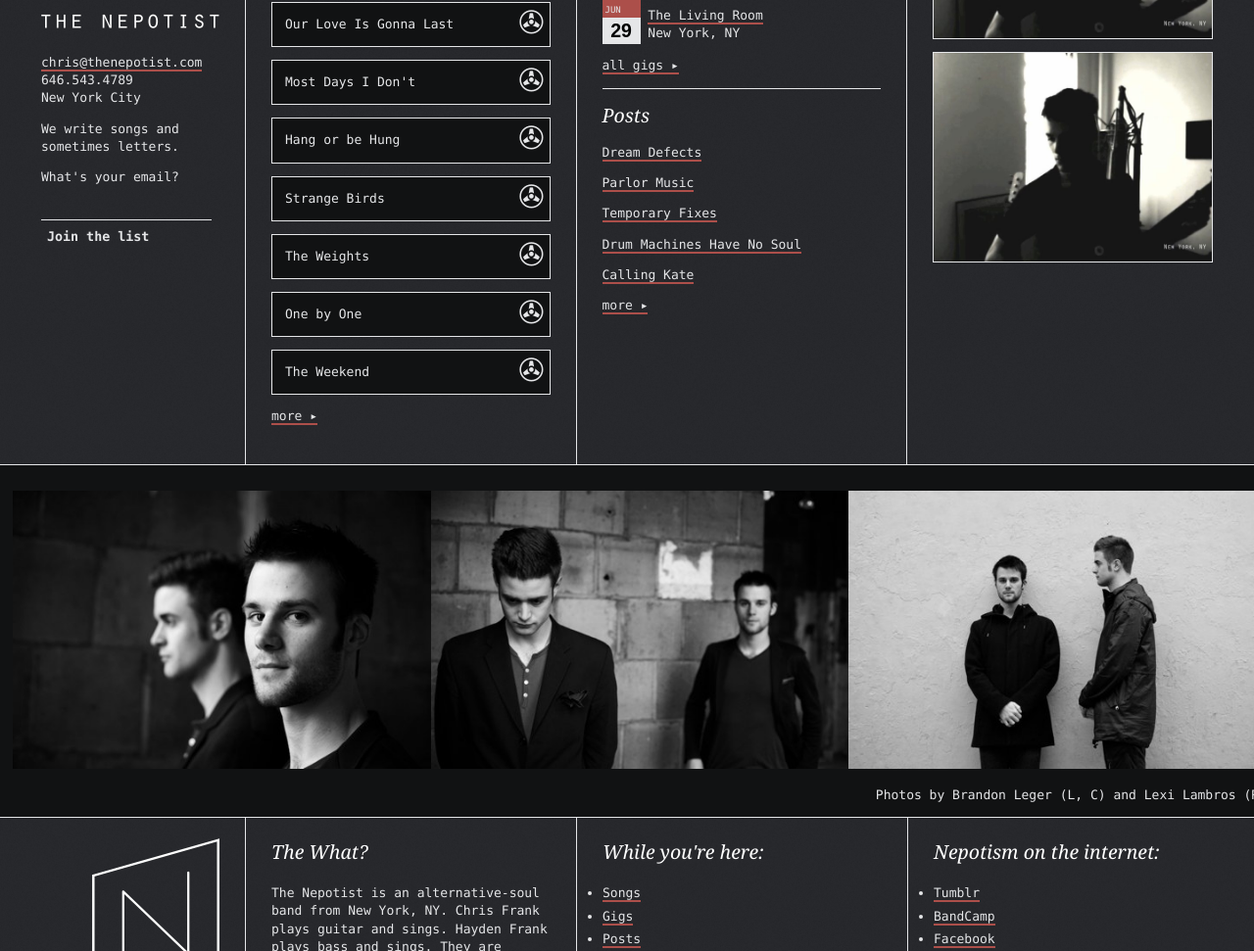
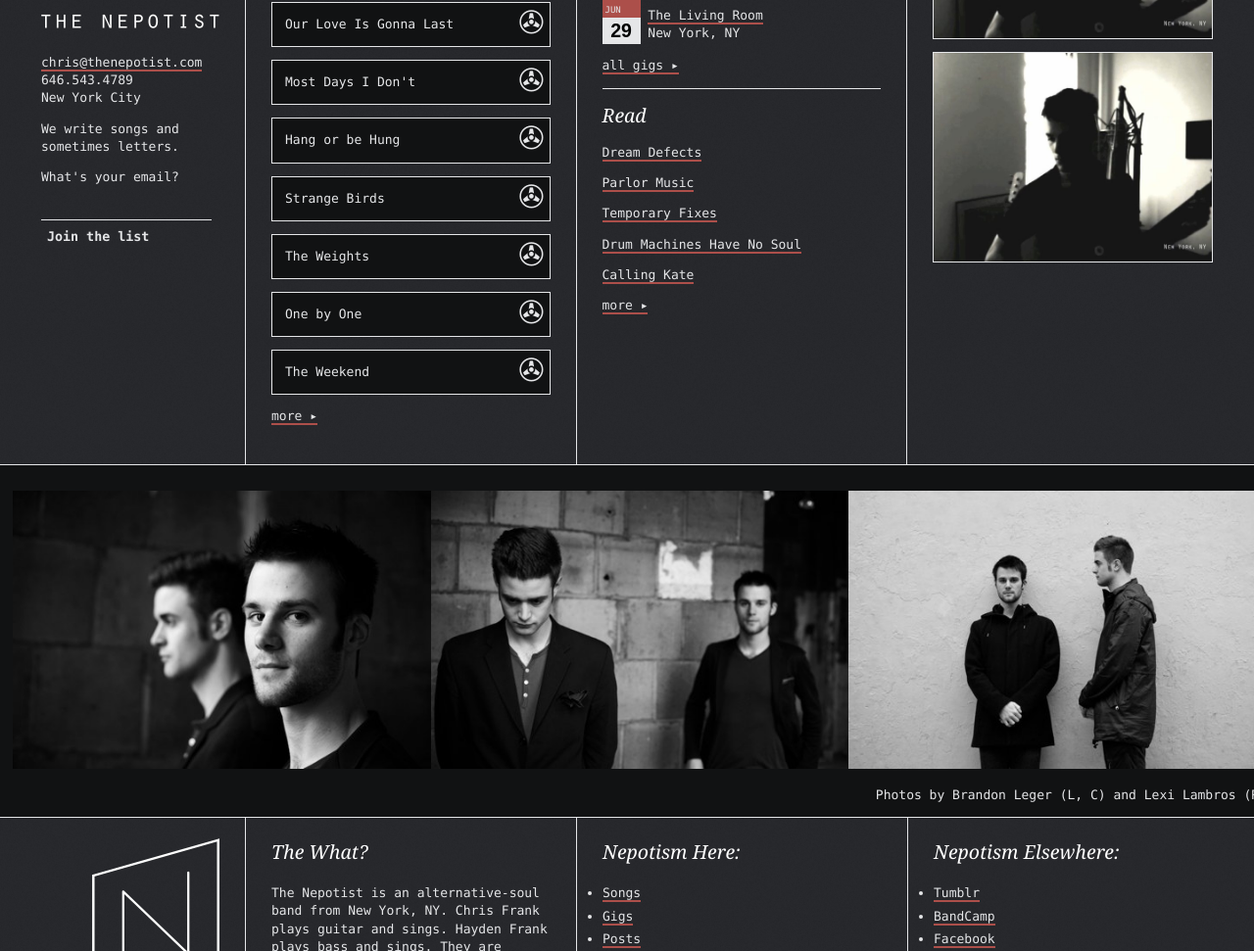
Before and after one commit to chrisfrank/chrisfrank.github.com, a Jekyll site: the page built from index.html, in a window 1280 px wide. Shown: the part 251-1222 px from the top of the page at 98% size. Built offline with Jekyll 4.4.1, drawn with Linux system fonts in a browser that asks for light colours.

Commit message:
the foota

```diff
--- a/_includes/footer.html
+++ b/_includes/footer.html
@@ -7,7 +7,7 @@
     <p class="bio">{{ site.bio }}</p>
   </article>
   <article>
-    <h3>While you're here:</h3>
+    <h3>Nepotism Here:</h3>
     <ul>
       <li><a href="/songs">Songs</a></li>
       <li><a href="/gigs">Gigs</a></li>
@@ -16,7 +16,7 @@
     </ul>
   </article>
   <article>
-    <h3>Nepotism on the internet:</h3>
+    <h3>Nepotism Elsewhere:</h3>
     <ul>
       <li><a href="http://thenepotist.tumblr.com/">Tumblr</a></li>
       <li><a href="http://music.thenepotist.com/">BandCamp</a></li>
--- a/index.html
+++ b/index.html
@@ -55,7 +55,7 @@ layout: home
     </ul>
     <p><a href="/gigs">all gigs ▸</a></p>
     <hr />
-    <h2>Posts</h2>
+    <h2>Read</h2>
     <ul class="dated_list">
       {% for post in site.categories.posts | limit:5 %}
       <li>
@@ -65,7 +65,7 @@ layout: home
       </li>
       {% endfor %}
     </ul>
-    <p><a href="/gigs">more ▸</a></p>
+    <p><a href="/posts">more ▸</a></p>
   </article>
 
   <article id="watch">
```
